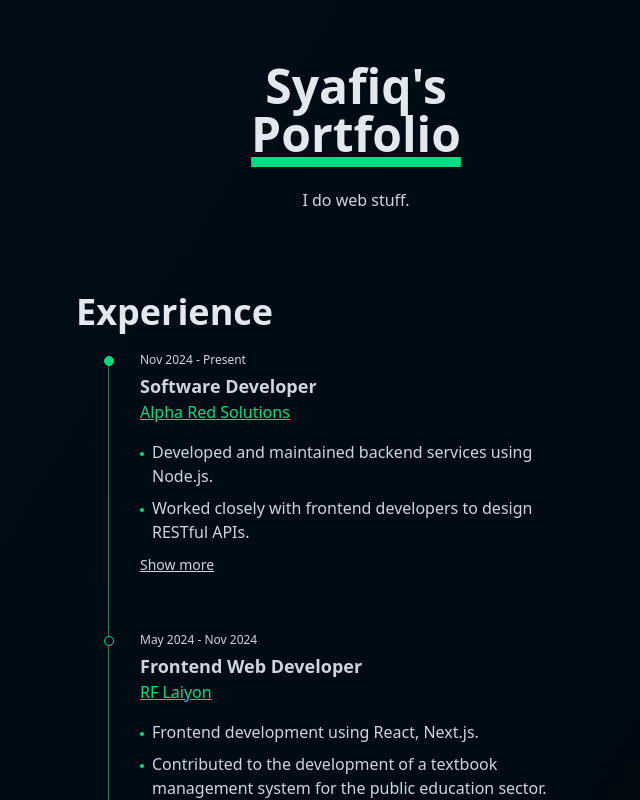
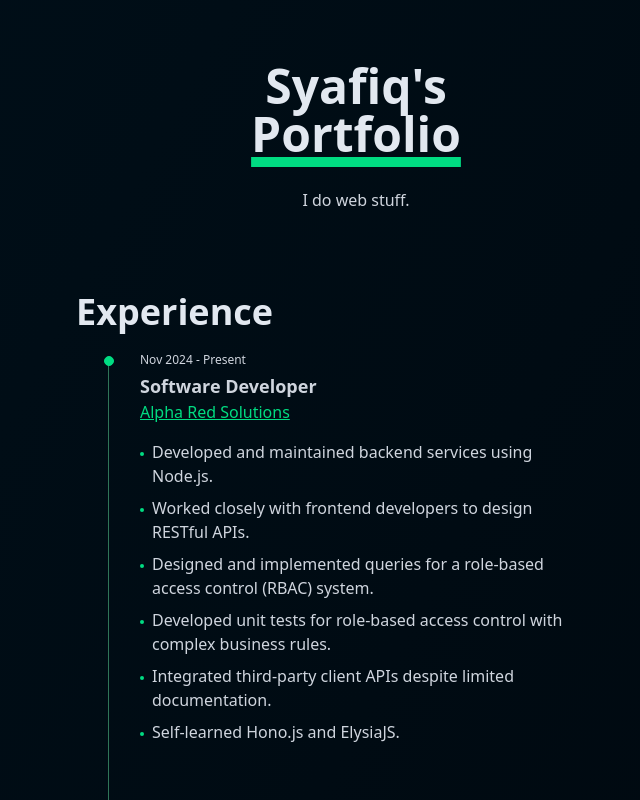
Before and after one commit to SyafiqAi/syafiq-portfolio-v2, a Vue app: page / in a window 1280 px wide. Shown: the top 800 px of the page, without its empty margins (284-924 px from the left). Built offline with nearby package versions, Linux system fonts and the light colour scheme.

Commit message:
feat: show all experience content

```diff
--- a/src/components/Sections/Experience/ExperienceCard.vue
+++ b/src/components/Sections/Experience/ExperienceCard.vue
@@ -1,17 +1,10 @@
 <script setup lang="ts">
-import { ref } from "vue";
 import { type Experience } from "./data/experience";
-import TheAccordion from "@/common/TheAccordion.vue";
 import ExperienceCardListItem from "../../../common/GreenListItem.vue";
 const props = defineProps<{
     experience: Experience;
     isPresentExperience: boolean;
 }>();
-const isOpen = ref(false);
-
-const itemsToShow = 2;
-const firstThreeExperienceContents = props.experience.content.slice(0, itemsToShow);
-const theRestOfTheExperienceContents = props.experience.content.slice(itemsToShow);
 </script>
 
 <template>
@@ -39,34 +32,13 @@ const theRestOfTheExperienceContents = props.experience.content.slice(itemsToSho
         <div>
             <ul>
                 <ExperienceCardListItem
-                    v-for="(item, index) in firstThreeExperienceContents"
+                    v-for="(item, index) in props.experience.content"
                     :key="index + item"
                     class="mb-2 text-sm sm:text-base"
                 >
                     {{ item }}
                 </ExperienceCardListItem>
             </ul>
-            <TheAccordion
-                :is-open="isOpen"
-                v-if="theRestOfTheExperienceContents.length > 0"
-            >
-                <ul>
-                    <ExperienceCardListItem
-                        v-for="(item, index) in theRestOfTheExperienceContents"
-                        :key="index + item"
-                        class="mb-2 text-sm sm:text-base"
-                    >
-                        {{ item }}
-                    </ExperienceCardListItem>
-                </ul>
-            </TheAccordion>
-            <button
-                v-if="theRestOfTheExperienceContents.length > 0"
-                @click="isOpen = !isOpen"
-                class="text-sm underline hover:no-underline"
-            >
-                {{ isOpen ? "Hide" : "Show more" }}
-            </button>
         </div>
     </div>
 </template>
```
